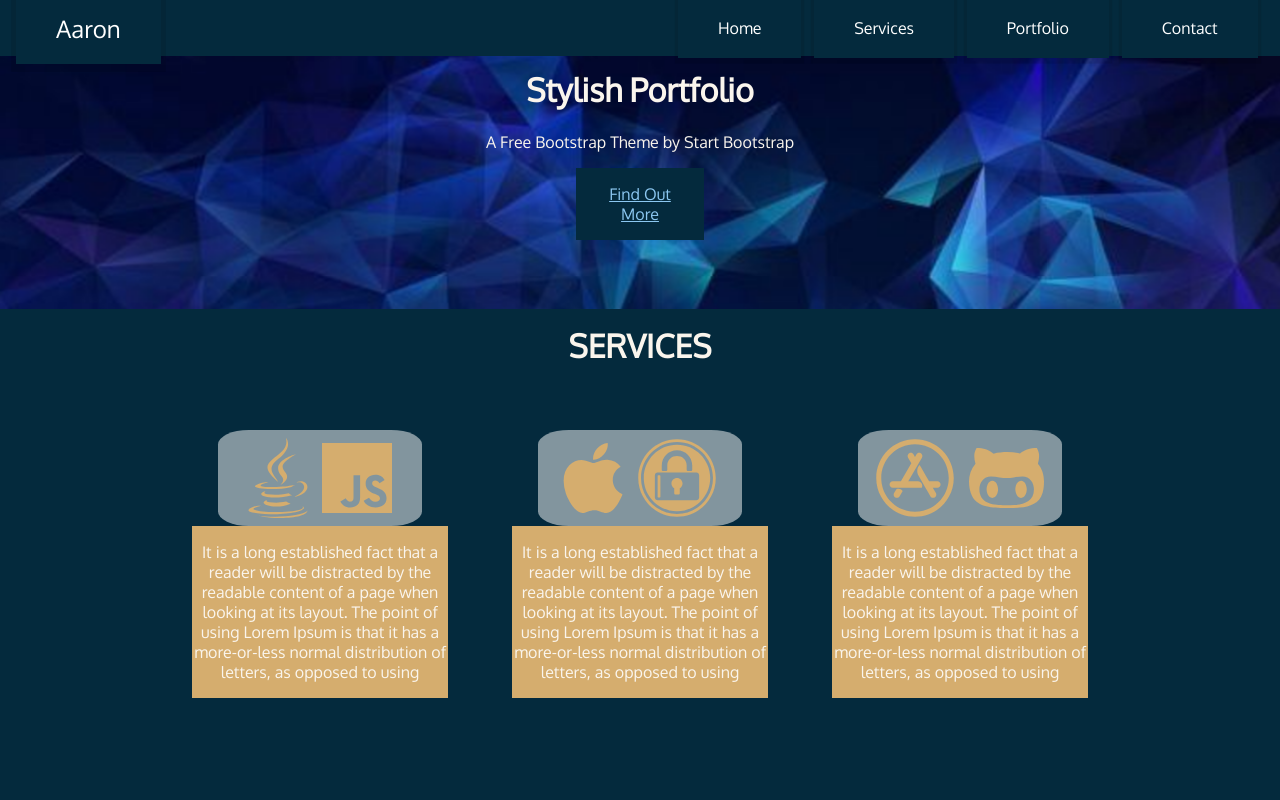
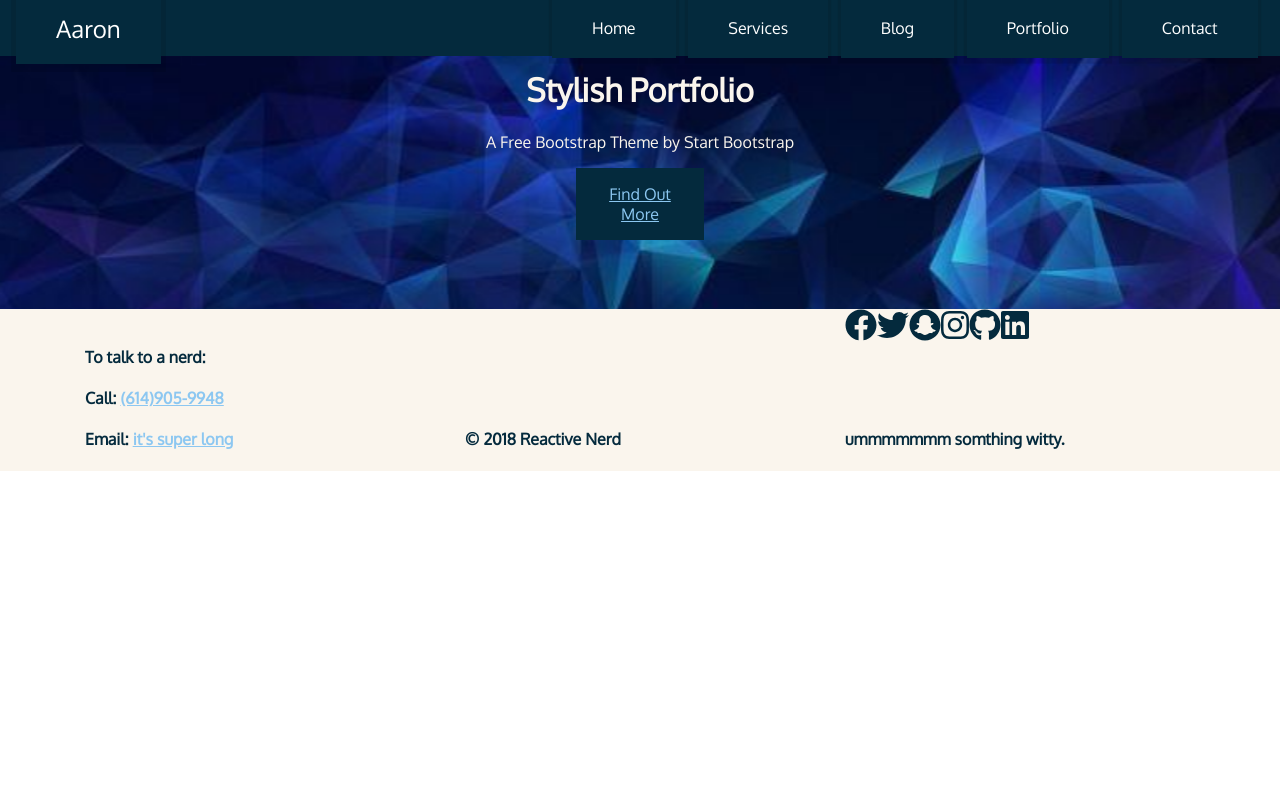
Before and after one commit to StrawHatAaron/reactive-nerd, a React (Create React App) app: page / in a window 1280 px wide. Shown: the top 800 px of the page. Built offline with nearby package versions, Linux system fonts and the light colour scheme.

Commit message:
wanna fix the space and add classes for all css

```diff
--- /dev/null
+++ b/src/App.js
@@ -0,0 +1,19 @@
+import React, { Component } from 'react';
+import './css/App.css';
+import { library } from '@fortawesome/fontawesome-svg-core'
+import { fab } from '@fortawesome/free-brands-svg-icons'
+import {faUserNinja, faEnvelope, faComment } from '@fortawesome/free-solid-svg-icons'
+library.add(fab, faUserNinja, faEnvelope, faComment)
+
+class App extends Component {
+  render() {
+    return (
+      <div style={{height: '100%'}}>
+
+      </div>
+    );
+  }
+}
+
+// const styles = StyleSheet
+export default App;
--- a/src/components/App.js
+++ /dev/null
@@ -1,51 +0,0 @@
-import React, { Component } from 'react';
-import '../css/App.css';
-import ReactDOM from 'react-dom';
-import { BrowserRouter, Route } from 'react-router-dom'
-
-
-import Toolbar from './toolBar/Toolbar';
-import Backdrop from './toolBar/sideDrawer/Backdrop';
-import SideDrawer from './toolBar/sideDrawer/SideDrawer';
-
-import { library } from '@fortawesome/fontawesome-svg-core'
-import { FontAwesomeIcon } from '@fortawesome/react-fontawesome'
-import { fab } from '@fortawesome/free-brands-svg-icons'
-import {faUserNinja, faEnvelope, faComment } from '@fortawesome/free-solid-svg-icons'
-library.add(fab, faUserNinja, faEnvelope, faComment)
-
-//hmmm why is site not up
-class App extends Component {
-  state = {
-    sideDrawerOpen: false
-  };
-
-  drawerToggleClickHandler = () => {
-    this.setState((prevState) => {
-      return {sideDrawerOpen: !prevState.sideDrawerOpen};
-    });
-  };
-
-  backdropClickHandler = () => {
-    this.setState({sideDrawerOpen: false});
-  };
-
-  render() {
-    let backdrop;
-
-    if (this.state.sideDrawerOpen) {
-      backdrop = <Backdrop click={this.backdropClickHandler} />
-    }
-    return (
-      <div style={{height: '100%'}}>
-        <Toolbar drawerClickHandler={this.drawerToggleClickHandler} />
-        <SideDrawer show={this.state.sideDrawerOpen} />
-        {backdrop}
-      </div>
-    );
-  }
-}
-
-const styles = StyleSheet
-export default App;
-//forgot to build for live deploy
--- a/src/components/Header.js
+++ b/src/components/Header.js
@@ -1,15 +1,38 @@
 import React, { Component } from 'react';
-import ReactDOM from 'react-dom';
-import { BrowserRouter, Route } from 'react-router-dom';
-import App from './App';
 import FractalParralax from './FractalParralax';
+import Toolbar from "./toolBar/Toolbar";
+import SideDrawer from "./toolBar/sideDrawer/SideDrawer";
+import Backdrop from "./toolBar/sideDrawer/Backdrop";
 
 export default class Sunglasses extends Component{
-  render(){
+    state = {
+        sideDrawerOpen: false
+    };
+
+    drawerToggleClickHandler = () => {
+        this.setState((prevState) => {
+            return {sideDrawerOpen: !prevState.sideDrawerOpen};
+        });
+    };
+
+    backdropClickHandler = () => {
+        this.setState({sideDrawerOpen: false});
+    };
+
+    render(){
+
+      let backdrop;
+      if (this.state.sideDrawerOpen) {
+          backdrop = <Backdrop click={this.backdropClickHandler} />
+      }
+
     return(
       <div>
-        <App/>
-        <FractalParralax title="Stylish Portfolio" button="Find Out More"/>
+          {/*<App/>*/}
+          <Toolbar drawerClickHandler={this.drawerToggleClickHandler} />
+          <SideDrawer show={this.state.sideDrawerOpen} />
+          {backdrop}
+          <FractalParralax title="Stylish Portfolio" button="Find Out More"/>
       </div>
     )
   }
--- /dev/null
+++ b/src/components/Pages/Blog/Blog.js
@@ -0,0 +1,14 @@
+import React, {Component} from 'react';
+import Header from '../../Header'
+import Footer from '../../Footer';
+
+export default class Blog extends Component{
+    render(){
+        return(
+            <div>
+                <Header/>
+                <Footer/>
+            </div>
+        )
+    }
+}
--- a/src/components/Pages/Contact/Contact.js
+++ b/src/components/Pages/Contact/Contact.js
@@ -1,21 +1,16 @@
 import React, {Component} from 'react';
 import { FontAwesomeIcon } from '@fortawesome/react-fontawesome'
-import { Container, Row, Col } from 'react-grid-system';
-
+import {Row, Col} from 'react-grid-system';
 import '../../../css/Pages/Contact/Contact.css';
 import Header from '../../Header'
 import Footer from '../../Footer';
 import Sunglasses from './Sunglasses';
 
-
-
-
 export default class Contact extends Component{
   render(){
     return(
-      <html>
+      <body class="contact-body">
         <Header/>
-      <body class="contact-body">
           <Row>
             <Col sm={6}>
               <div class="inputWithIcon">
@@ -35,11 +30,8 @@ export default class Contact extends Component{
               <Sunglasses/>
             </Col>
           </Row>
-
         <Footer/>
       </body>
-      </html>
-
     );
   }
 }
--- /dev/null
+++ b/src/components/Pages/Home/Home.js
@@ -0,0 +1,14 @@
+import React, {Component} from 'react';
+import Header from '../../Header'
+import Footer from '../../Footer';
+
+export default class Home extends Component{
+    render(){
+        return(
+        <div>
+            <Header/>
+            <Footer/>
+        </div>
+        )
+    }
+}
--- /dev/null
+++ b/src/components/Pages/Portfolio/Portfolio.js
@@ -0,0 +1,14 @@
+import React, {Component} from 'react';
+import Header from '../../Header'
+import Footer from '../../Footer';
+
+export default class Portfolio extends Component{
+    render(){
+        return(
+            <div>
+                <Header/>
+                <Footer/>
+            </div>
+        )
+    }
+}
--- a/src/components/Pages/Services/Services.js
+++ b/src/components/Pages/Services/Services.js
@@ -10,7 +10,6 @@ export default class Services extends Component{
     return(
       <div>
         <Header/>
-
         <ThreeSkills/>
         <Footer/>
       </div>
--- a/src/components/toolBar/ToolBarButtons.js
+++ b/src/components/toolBar/ToolBarButtons.js
@@ -1,9 +1,11 @@
 import React, {Component} from 'react';
 
-const sections = [{title:'Home', url:'/home'},
-                  {title:'Services', url:'/services'},
-                  {title:'Portfolio', url:'/portfolio'},
-                  {title:'Contact', url:'/contact'}]
+const sections = [{title:'Home', url:'/'},
+                {title:'Services', url:'/services'},
+                {title:'Blog', url:'/blog'},
+                {title:'Portfolio', url:'/portfolio'},
+                {title:'Contact', url:'/contact'}]
+
 
 const ToolBarButtons = sections.map((section) => {
   return (
--- a/src/index.js
+++ b/src/index.js
@@ -3,14 +3,17 @@ import ReactDOM from 'react-dom';
 import { BrowserRouter, Route } from 'react-router-dom'
 
 import './css/index.css';
-import App from './components/App';
-import Services from './components/Pages/Services/Services'
-import Contact from './components/Pages/Contact/Contact'
+import App from './App';
+import Home     from './components/Pages/Home/Home';
+import Services from './components/Pages/Services/Services';
+import Portfolio from './components/Pages/Portfolio/Portfolio';
+import Contact  from './components/Pages/Contact/Contact';
+import Blog     from './components/Pages/Blog/Blog';
 
 import registerServiceWorker from './registerServiceWorker';
 
 
-class  Index extends Component {
+class Index extends Component {
   render() {
     return(
       <App/>
@@ -22,9 +25,11 @@ class  Index extends Component {
 ReactDOM.render((
      <BrowserRouter basename={process.env.PUBLIC_URL}>
      <div>
-          <Route exact path="/" component={Services}/>
-          <Route exact path="/services" component={Services}/>
-          <Route exact path="/contact" component={Contact}/>
+        <Route exact path="/" component={Home}/>
+        <Route exact path="/services" component={Services}/>
+        <Route exact path="/blog" component={Blog}/>
+        <Route exact path="/portfolio" component={Portfolio}/>
+        <Route exact path="/contact" component={Contact}/>
       </div>
      </BrowserRouter>
      ),
```
Also changed, not shown: 1 other file (tests, documents, lock files or other folders). Lines whose indentation alone changed are shown as unchanged.
